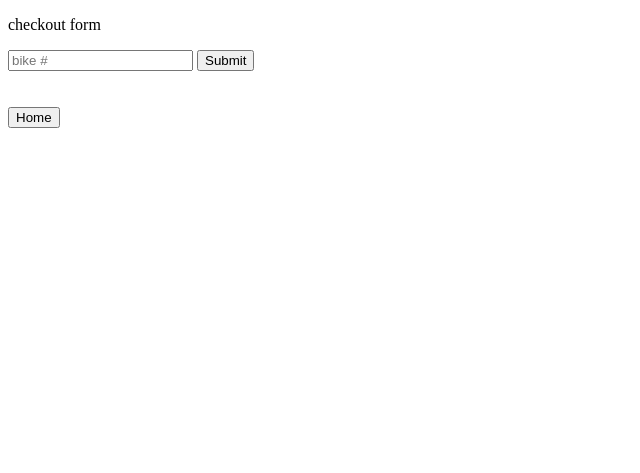
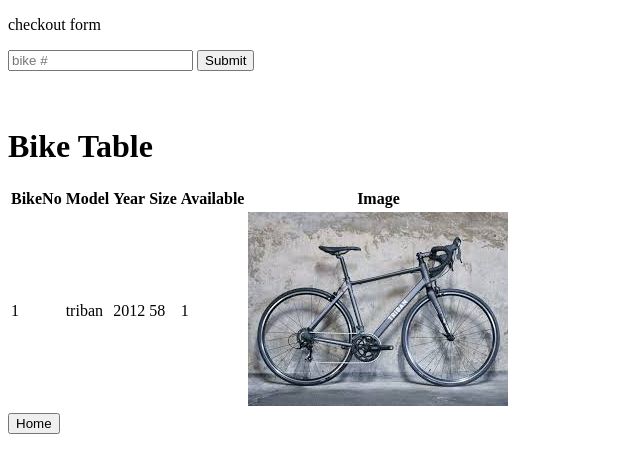
Before and after one commit to afzal-p/Green-Bikes, a Flask app: page /rent in a window 1280 px wide. Shown: the top 473 px of the page, without its empty margins (0-640 px from the left). Run offline with Flask 2, Linux system fonts and the light colour scheme; the first user in the database is signed in; data comes from the database, SQL or seed files in the repository.

Commit message:
Add files via upload

```diff
--- a/gb20/main.py
+++ b/gb20/main.py
@@ -54,6 +54,21 @@ def special_requirement(f):
         except:
             return redirect(url_for('logout'))
     return wrap
+
+#restrict renting
+def special_requirement2(f):
+    @wraps(f)
+    def wrap(*args,**kwargs):
+        try:
+            if session['type'] == 'Student':
+                return f(*args,**kwargs)
+            else:
+                return redirect(url_for('logout'))
+
+        except:
+            return redirect(url_for('logout'))
+    return wrap
+
 
 @app.route("/mainTool",methods=["GET"])
 #@login_required
@@ -158,6 +173,7 @@ def stulogin():
             if(check_password_hash(checkHash1, pw)):
                 session['logged'] = True
                 session['user'] = un
+                session['type'] = 'Student'
                 return render_template("homePage.html", user=un)
             else:
                 flash("invalid credentials. Please try again.")
@@ -697,8 +713,20 @@ def commHelp():
 
 @app.route("/rent")
 @login_required
+@special_requirement2
 def checkout():
-    return render_template("rent.html")
+    if request.method == "GET":
+        try:
+            user = session['user']
+            con = get_db()
+            cur = con.cursor()
+            cur.execute("SELECT * from GB")
+            bike_data = cur.fetchall()
+
+            return render_template("rent.html", data=bike_data,user=user)
+        except Exception as e:
+        #print(e, file=sys.stdout)
+            return redirect(url_for('logout'))
 
 
 @app.route("/logout")
--- a/gb20/templates/homePage.html
+++ b/gb20/templates/homePage.html
@@ -14,6 +14,9 @@
     {% block content %}
         {% if ( (session['logged'] == True) and ("green47" == session['user']) ) %}
             <a href="/mainTool" target="_blank"><button>user db</button></a>
+            <a href="/logout"><button>Logout</button></a>
+        {% elif ( (session['logged'] == True) and ("Student" == session['type']) ) %}
+            <a href="/rent" target=_blank><button>Rent</button></a>
             <a href="/logout"><button>Logout</button></a>
         {% elif session['logged'] == True %}
             <a href="/logout"><button>Logout</button></a>
--- a/gb20/templates/rent.html
+++ b/gb20/templates/rent.html
@@ -14,6 +14,30 @@
 
 <div><br><br>
 
+    <h1>Bike Table</h1>
+    <table>
+        <tr>
+            <th>BikeNo</th>
+            <th>Model</th>
+            <th>Year</th>
+            <th>Size</th>
+            <th>Available</th>
+            <th>Image</th>
+        </tr>
+    {% for item in data %}
+    {% if item[4] %}
+    <tr>
+        <td>{{item[0]}}</td>
+        <td>{{item[1]}}</td>
+        <td>{{item[2]}}</td>
+        <td>{{item[3]}}</td>
+        <td>{{item[4]}}</td>
+        <td><img src=static/bikes/{{item[0]}}.jpeg></td>
+    </tr>
+    {% endif %}
+    {% endfor %}
+    </table>
+
 <a href="/"><button>Home</button></a>
 
 </div>
```
Also changed, not shown: gb20/static/bikes/1.jpeg (added), gb20/user.db.
